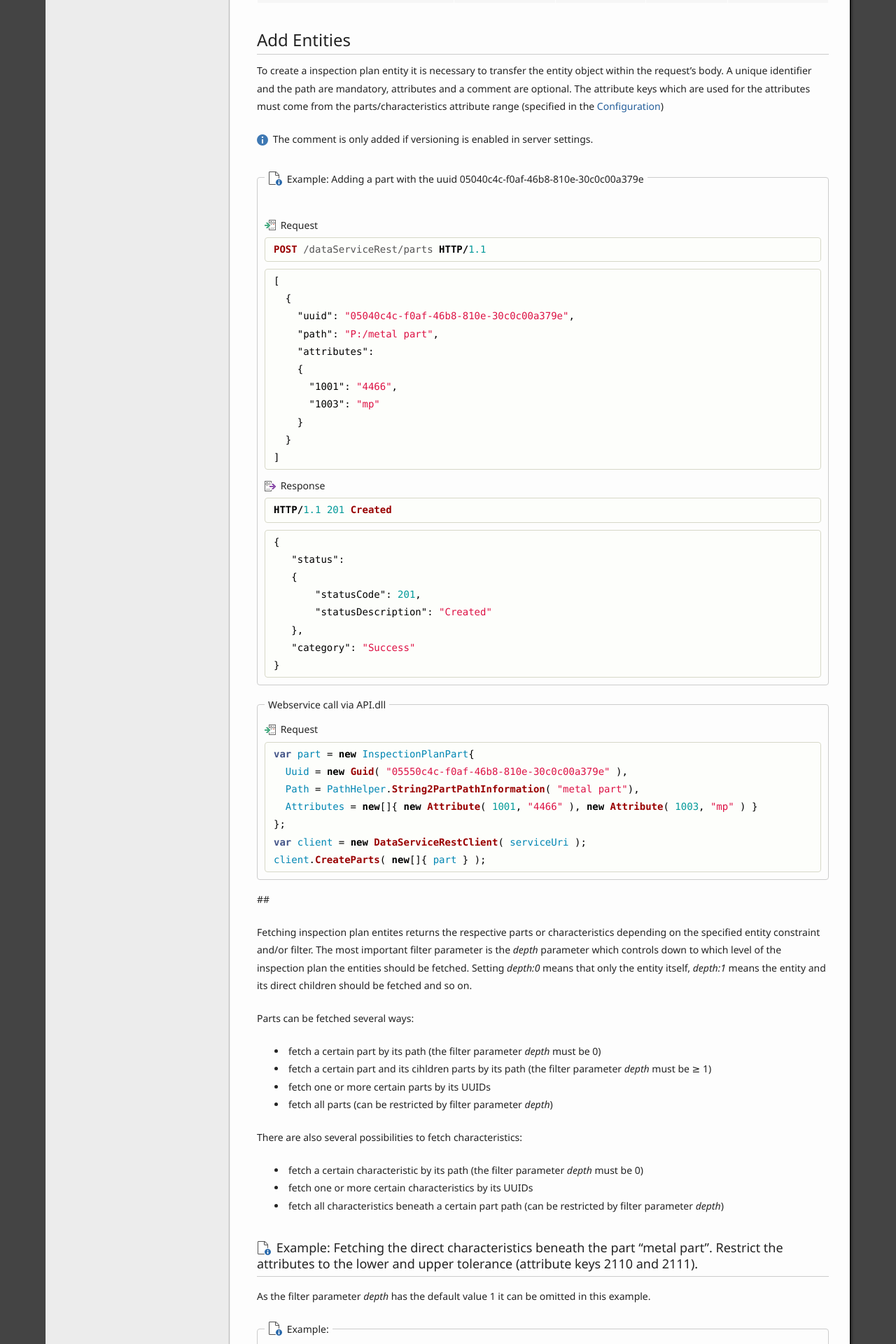
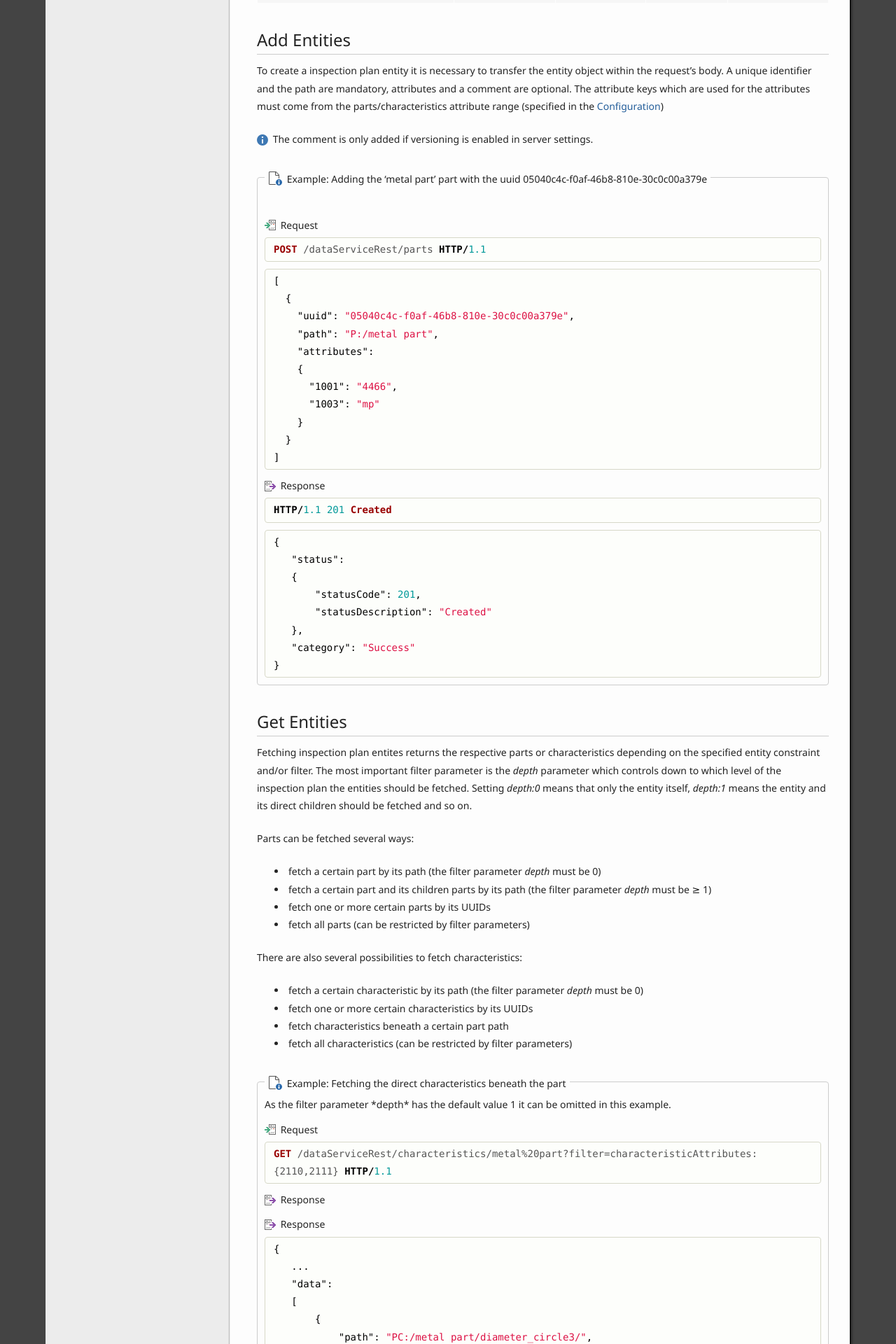
Before and after one commit to ZEISS-PiWeb/PiWeb-Api, a Jekyll site: the page built from _pages/024-inspectionplan.md, in a window 1280 px wide. Shown: the part 2281-4201 px from the top of the page at 70% size. Built offline with Jekyll 4.4.1, drawn with Linux system fonts in a browser that asks for light colours; some of the changed text lies outside the part shown.

Commit message:
Update 024-inspectionplan.md

```diff
--- a/_pages/024-inspectionplan.md
+++ b/_pages/024-inspectionplan.md
@@ -57,7 +57,7 @@
 
 {{ site.images['info'] }} The comment is only added if versioning is enabled in server settings.
 
-{% assign exampleCaption="Adding a part with the uuid 05040c4c-f0af-46b8-810e-30c0c00a379e" %}
+{% assign exampleCaption="Adding the 'metal part' part with the uuid 05040c4c-f0af-46b8-810e-30c0c00a379e" %}
 
 {% capture jsonrequest %}
 {% highlight http %}
@@ -98,25 +98,7 @@
 
 {% include exampleFieldset.html %}
 
-{{ site.sections['beginExampleAPI'] }}
-
-{{ site.headers['request'] | markdownify }}
-
-{% highlight csharp %}
-var part = new InspectionPlanPart{
-  Uuid = new Guid( "05550c4c-f0af-46b8-810e-30c0c00a379e" ),
-  Path = PathHelper.String2PartPathInformation( "metal part"),
-  Attributes = new[]{ new Attribute( 1001, "4466" ), new Attribute( 1003, "mp" ) }
-};
-var client = new DataServiceRestClient( serviceUri );
-client.CreateParts( new[]{ part } );
-{% endhighlight %}
-
-{{ site.sections['endExample'] }}
-
-{% comment %}----------------------------------------------------------------------------------------------- {% endcomment %}
-
-## {{ page.sections['get'] }}
+## Get Entities
 
 Fetching inspection plan entites returns the respective parts or characteristics depending on the specified entity constraint and/or filter.
 The most important filter parameter is the *depth* parameter which controls down to which level of the inspection plan the entities should be fetched. Setting *depth:0* means that only the entity itself, *depth:1* means the entity and its direct children should be fetched and so on.
@@ -124,27 +106,27 @@
 Parts can be fetched several ways:
 
 * fetch a certain part by its path (the filter parameter *depth* must be 0)
-* fetch a certain part and its cihldren parts by its path (the filter parameter *depth* must be ≥ 1)
+* fetch a certain part and its children parts by its path (the filter parameter *depth* must be ≥ 1)
 * fetch one or more certain parts by its UUIDs
-* fetch all parts (can be restricted by filter parameter *depth*)
+* fetch all parts (can be restricted by filter parameters)
 
 There are also several possibilities to fetch characteristics:
 
 * fetch a certain characteristic by its path (the filter parameter *depth* must be 0)
 * fetch one or more certain characteristics by its UUIDs
-* fetch all characteristics beneath a certain part path (can be restricted by filter parameter *depth*)
+* fetch characteristics beneath a certain part path
+* fetch all characteristics (can be restricted by filter parameters)
 
-### {{ site.headers['example'] }}  Fetching the direct characteristics beneath the part "metal part". Restrict the attributes to the lower and upper tolerance (attribute keys 2110 and 2111).
+{% assign exampleCaption="Fetching the direct characteristics beneath the part "metal part". Restrict the attributes to the lower and upper tolerance (attribute keys 2110 and 2111" %}
+{% assign comment="As the filter parameter *depth* has the default value 1 it can be omitted in this example." %}
 
-As the filter parameter *depth* has the default value 1 it can be omitted in this example.
-
-{{ site.sections['beginExampleWebService'] }}
-{{ site.headers['request'] | markdownify }}
-
+{% capture jsonrequest %}
 {% highlight http %}
 GET /dataServiceRest/characteristics/metal%20part?filter=characteristicAttributes:{2110,2111} HTTP/1.1
 {% endhighlight %}
+{% endcapture %}
 
+{% capture jsonresponse %}
 {{ site.headers['response'] | markdownify }}
 {% highlight json %}
 {
@@ -167,29 +149,12 @@
    ]
 }
 {% endhighlight %}
+{% endcapture %}
 
-{{ site.sections['endExample'] }}
+{% include exampleFieldset.html %}
+{% assign comment="" %}
 
-{{ site.sections['beginExampleAPI'] }}
-{{ site.headers['request'] | markdownify }}
-
-{% highlight csharp %}
-var client = new DataServiceRestClient( serviceUri );
-var parentPartPath = PathHelper.String2PartPathInformation("/metal part");
-var filter = new InspectionPlanFilterAttributes()
-  { RequestedCharacteristicAttributes = new AttributeSelector(
-    new[]{ WellKnownKeys.Characteristic.LowerSpecificationLimit,
-    WellKnownKeys.Characteristic.UpperSpecificationLimit} )
-  };
-var characteristics = client.GetCharacteristicsForPart(
-    PathHelper.String2PartPathInformation("/metal part"));
-{% endhighlight %}
-
-{{ site.sections['endExample'] }}
-
-{% comment %}----------------------------------------------------------------------------------------------- {% endcomment %}
-
-## {{ page.sections['update'] }}
+## Update entities
 
 Updating inspection plan entities might regard the following aspects:
 
@@ -277,3 +242,42 @@
 var client = new DataServiceRestClient( serviceUri );
 client.DeleteParts( PathHelper.String2PartPathInformation( "metal part" ) );
 {% endhighlight %}
+
+{% comment %}----------------------------------------------------------------------------------------------- {% endcomment %}
+
+## {{ page.sections['sdk'] }}
+
+{{ site.sections['beginExampleAPI'] }}
+{{ site.headers['request'] | markdownify }}
+
+{% highlight csharp %}
+var client = new DataServiceRestClient( serviceUri );
+var parentPartPath = PathHelper.String2PartPathInformation("/metal part");
+var filter = new InspectionPlanFilterAttributes()
+  { RequestedCharacteristicAttributes = new AttributeSelector(
+    new[]{ WellKnownKeys.Characteristic.LowerSpecificationLimit,
+    WellKnownKeys.Characteristic.UpperSpecificationLimit} )
+  };
+var characteristics = client.GetCharacteristicsForPart(
+    PathHelper.String2PartPathInformation("/metal part"));
+{% endhighlight %}
+
+{{ site.sections['endExample'] }}
+
+
+
+{{ site.sections['beginExampleAPI'] }}
+
+{{ site.headers['request'] | markdownify }}
+
+{% highlight csharp %}
+var part = new InspectionPlanPart{
+  Uuid = new Guid( "05550c4c-f0af-46b8-810e-30c0c00a379e" ),
+  Path = PathHelper.String2PartPathInformation( "metal part"),
+  Attributes = new[]{ new Attribute( 1001, "4466" ), new Attribute( 1003, "mp" ) }
+};
+var client = new DataServiceRestClient( serviceUri );
+client.CreateParts( new[]{ part } );
+{% endhighlight %}
+
+{{ site.sections['endExample'] }}
```
